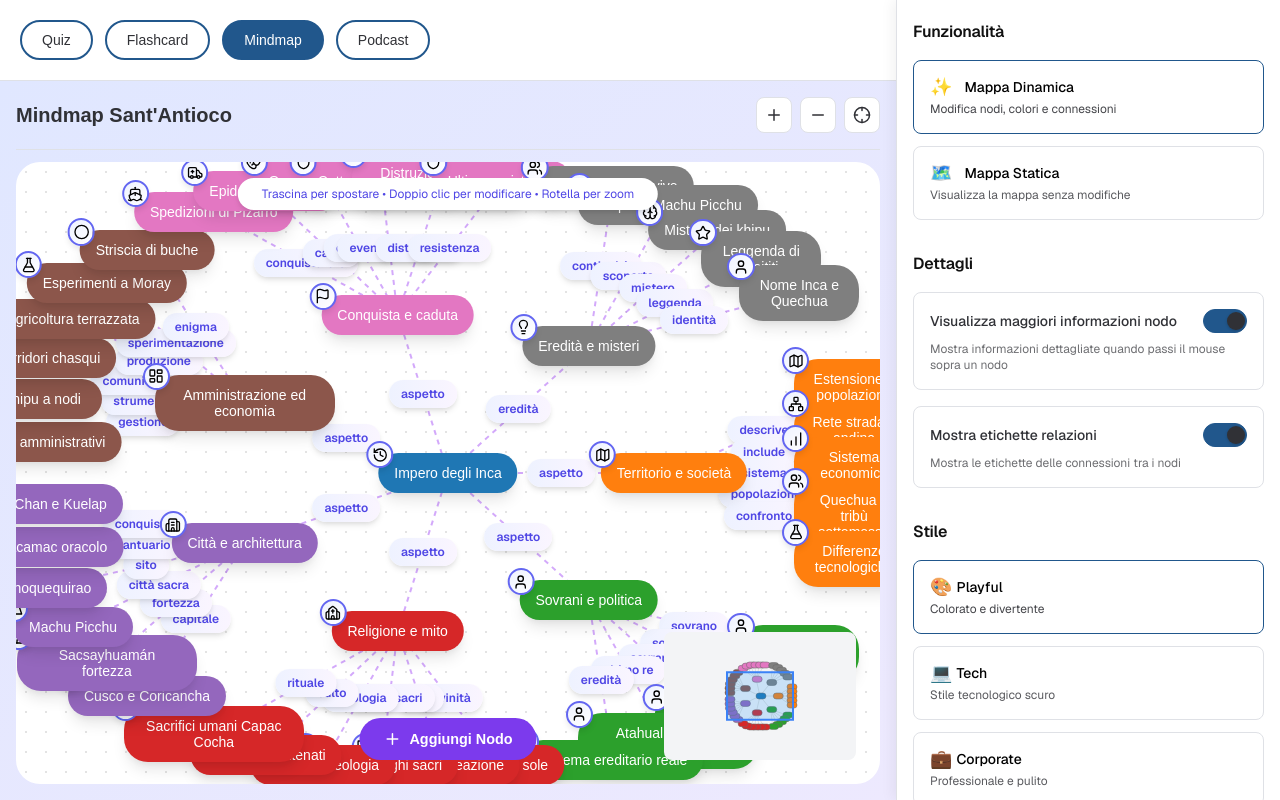
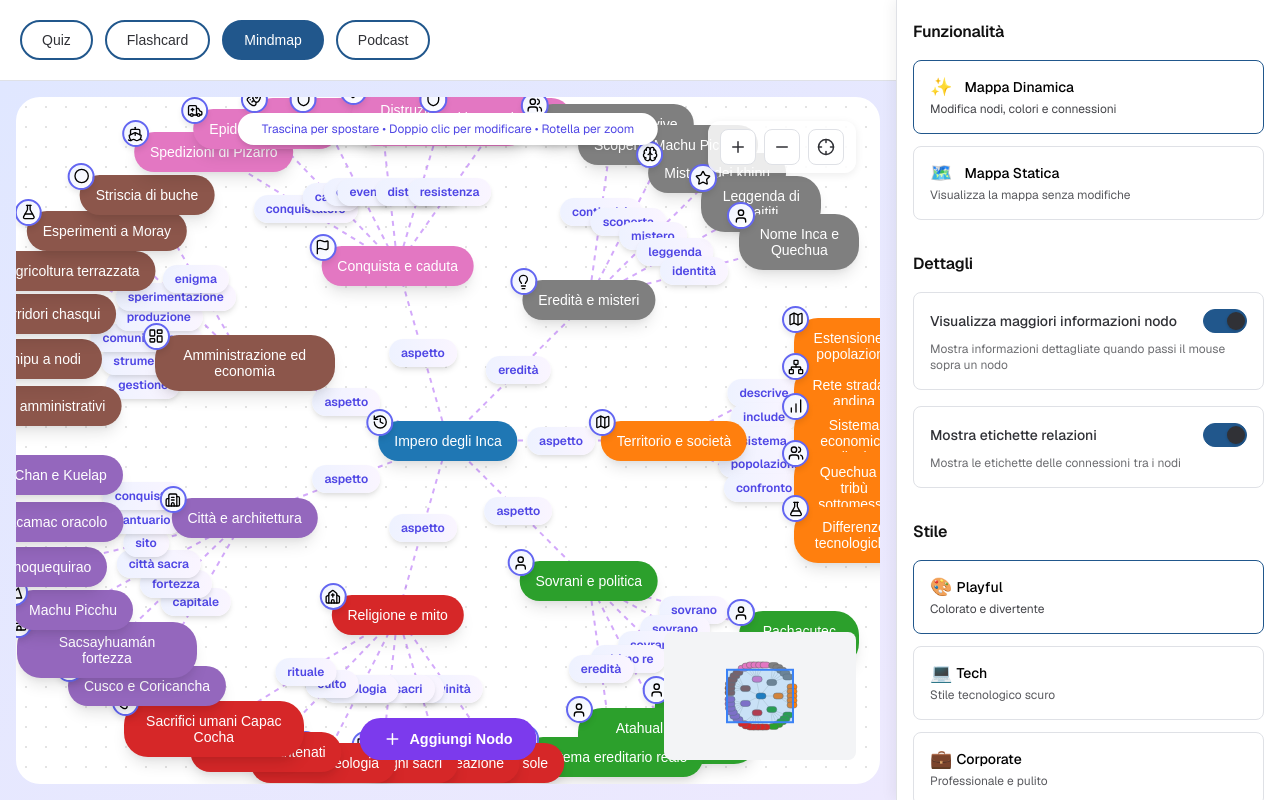
Before and after one commit to memoraiz-ai/demo_widget, a React (Create React App) app: page / in a window 1280 px wide. Both pictures are taken after a click on the button "Mindmap". Built offline with nearby package versions, Linux system fonts and the light colour scheme.

Commit message:
update mindmap style

```diff
--- a/src/components/ExportView/ExportView.js
+++ b/src/components/ExportView/ExportView.js
@@ -400,14 +400,7 @@ const ExportView = ({ exportData, onBack }) => {
 
             {activeContentTab === 'audio' && (
               <div className="export-audio-card">
-                <div className="export-audio-header">
-                  <div>
-                    <h2 className="export-section-title">Audio Player</h2>
-                    <p className="export-section-subtitle">
-                      Ascolta la lezione in formato audio
-                    </p>
-                  </div>
-                </div>
+                {/* export-audio-header removed */}
                 <div className={`${podcastConfig.style || 'playful'}-podcast-player`} style={{ background: 'transparent', padding: '1rem 0' }}>
                   <audio
                     ref={audioRef}
@@ -466,10 +459,7 @@ const ExportView = ({ exportData, onBack }) => {
 
             {activeContentTab === 'mindmap' && (
               <div className="export-mindmap-card">
-                <div className="export-mindmap-header">
-                  <h2 className="export-section-title">Mind Map</h2>
-                  <p className="export-section-subtitle">Visual concept overview</p>
-                </div>
+                {/* export-mindmap-header removed */}
                 <div className="export-mindmap-body">{renderMindmap()}</div>
               </div>
             )}
--- a/src/components/Mindmap/Mindmap.js
+++ b/src/components/Mindmap/Mindmap.js
@@ -65,13 +65,6 @@ const MindMap = forwardRef(({ visualStyle = 'playful', showNodeDetails, showConn
   return (
     <div className={`${visualStyle}-mindmap-container-fullpage`}>
       <div className={`${visualStyle}-mindmap-wrapper-fullpage`}>
-        {/* Controls */}
-        <MindmapControls
-          visualStyle={visualStyle}
-          onZoomIn={handlers.handleZoomIn}
-          onZoomOut={handlers.handleZoomOut}
-          onResetView={handlers.handleResetView}
-        />
 
         {/* Main Canvas */}
         <div
@@ -83,6 +76,28 @@ const MindMap = forwardRef(({ visualStyle = 'playful', showNodeDetails, showConn
             position: 'relative'
           }}
         >
+        {/* Floating Controls Overlay */}
+        <div style={{
+          position: 'absolute',
+          top: '1.5rem',
+          right: '1.5rem',
+          zIndex: 10,
+          display: 'flex',
+          gap: '0.5rem',
+          background: 'rgba(255,255,255,0.85)',
+          borderRadius: '0.75rem',
+          boxShadow: '0 2px 8px rgba(0,0,0,0.08)',
+          padding: '0.5rem 0.75rem',
+          alignItems: 'center'
+        }}>
+          <MindmapControls
+            visualStyle={visualStyle}
+            onZoomIn={handlers.handleZoomIn}
+            onZoomOut={handlers.handleZoomOut}
+            onResetView={handlers.handleResetView}
+            hideHeader={true}
+          />
+        </div>
           {/* Instructions overlayed on top of the canvas */}
           <div className={`${visualStyle}-mindmap-instructions`}>
             <p>Trascina per spostare • Doppio clic per modificare • Rotella per zoom</p>
--- a/src/components/Mindmap/components/MindmapControls.js
+++ b/src/components/Mindmap/components/MindmapControls.js
@@ -4,10 +4,8 @@ import { Plus, Minus, Crosshair } from 'lucide-react';
 /**
  * Zoom and pan controls for the mindmap
  */
-const MindmapControls = ({ visualStyle = 'playful', onZoomIn, onZoomOut, onResetView }) => {
+const MindmapControls = ({ visualStyle = 'playful', onZoomIn, onZoomOut, onResetView, hideHeader }) => {
   return (
-    <div className="mindmap-header">
-      <h2 className="mindmap-title">Mindmap Sant'Antioco</h2>
     <div className="mindmap-controls">
       <button onClick={onZoomIn} className="control-button" title="Zoom In">
         <Plus size={18} />
@@ -19,7 +17,6 @@ const MindmapControls = ({ visualStyle = 'playful', onZoomIn, onZoomOut, onReset
         <Crosshair size={18} />
       </button>
     </div>
-    </div>
   );
 };
 
--- a/src/styles/App.css
+++ b/src/styles/App.css
@@ -451,22 +451,6 @@
   overflow: hidden;
 }
 
-.mindmap-header {
-  display: flex;
-  justify-content: space-between;
-  align-items: center;
-  padding-bottom: 1rem;
-  border-bottom: 0.0625rem solid var(--card-border);
-}
-
-.mindmap-title {
-  font-family: 'Poppins', sans-serif;
-  font-weight: 600;
-  font-size: 1.25rem;
-  line-height: 1.75rem;
-  color: var(--foreground);
-  margin: 0;
-}
 
 .mindmap-controls {
   display: flex;
--- a/src/styles/ExportView.css
+++ b/src/styles/ExportView.css
@@ -2,7 +2,7 @@
 
 .export-view-container {
   width: 100%;
-  height: 100vh;
+  height: 100%;
   padding: 1.75rem 2rem;
   box-sizing: border-box;
   background: linear-gradient(135deg, #f8fafc 0%, #e5e7eb 100%);
@@ -128,7 +128,7 @@
 .export-second-row {
   display: flex;
   flex-direction: column;
-  gap: 1.25rem;
+  gap: 0.5rem;
 }
 
 .export-video-card,
@@ -210,18 +210,12 @@
 
 /* Audio player */
 
-.export-audio-header {
-  display: flex;
-  justify-content: space-between;
-  align-items: center;
-  margin-bottom: 0.75rem;
-}
-
 .export-transcript-list {
   background: #f9fafb;
   border-radius: 0.75rem;
   border: 1px solid #e5e7eb;
-  max-height: 320px;
+  max-height: 500px;
+  height: auto;
   overflow-y: auto;
 }
 
@@ -268,17 +262,14 @@
 
 /* Mindmap card */
 
-.export-mindmap-header {
-  margin-bottom: 0.75rem;
-}
 
 .export-mindmap-body {
   border-radius: 0.75rem;
   overflow: hidden;
   background: #f9fafb;
   padding: 0.5rem;
-  min-height: 500px;
-  height: 600px;
+  min-height: 900px;
+  height: 2rem;
 }
 
 /* Ensure mindmap wrapper fills the space */
```
Lines whose indentation alone changed are shown as unchanged.
